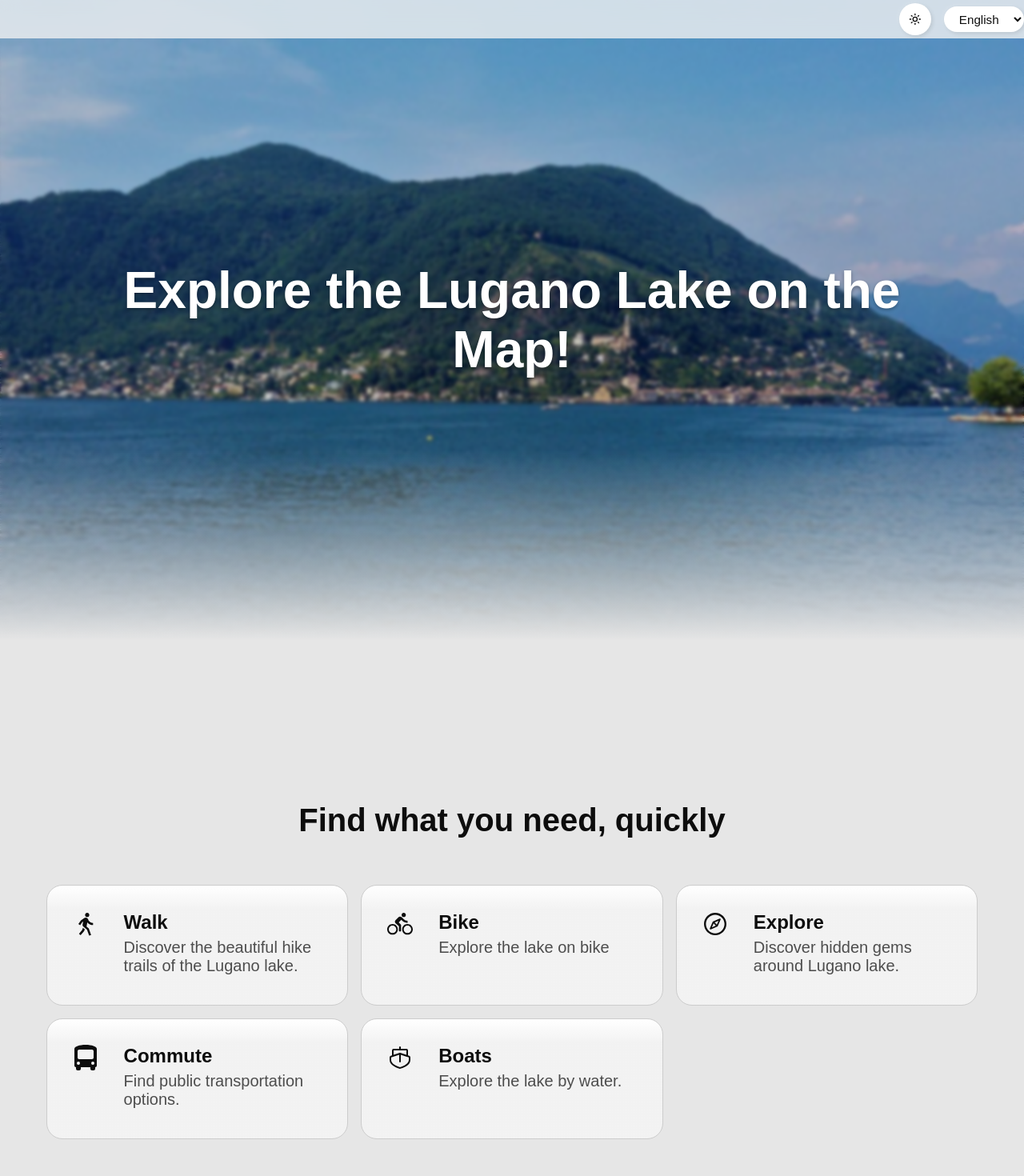
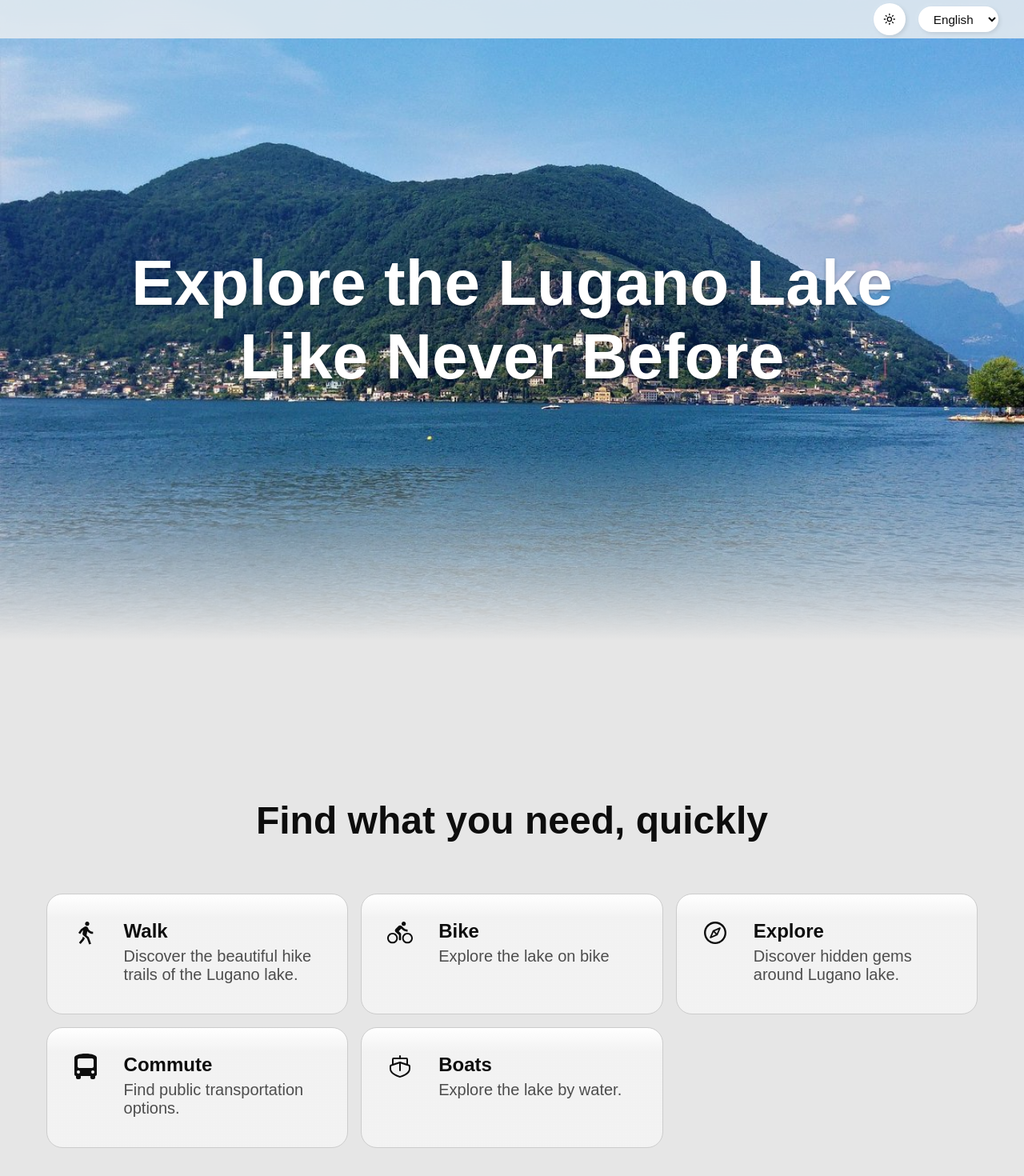
Before and after one commit to c4ctus96/lakeLugano, a React (Vite) app: page / in a window 1280 px wide. Shown: the top 1470 px of the page at 80% size. Built offline with nearby package versions, Linux system fonts and the light colour scheme; no server answers; the database is empty.

Commit message:
minor ui optimization

```diff
--- a/src/components/LandingPage.jsx
+++ b/src/components/LandingPage.jsx
@@ -21,7 +21,8 @@ const LandingPage = () => {
             <Header />
             <div className="page" id="hero-section">
                 <div className="container">
-                    <h1>Explore the Lugano Lake on the Map!</h1>
+                    <h1>Explore the Lugano Lake</h1>
+                    <h1>Like Never Before</h1>
                 </div>
                 <div className="bottom-gradient"></div>
             </div>
--- a/src/components/LanguageSelector.jsx
+++ b/src/components/LanguageSelector.jsx
@@ -8,7 +8,7 @@ export default function LanguageSelector() {
     }
 
     return (
-        <select value={language} onChange={handleChange}>
+        <select value={language} onChange={handleChange} id="languageSelector">
             <option value="en">English</option>
             <option value="it">Italiano</option>
         </select>
--- a/src/locales/en.json
+++ b/src/locales/en.json
@@ -19,7 +19,7 @@
     "landingPage": {
 
         "section1": {
-            "title": "Compatible with all your devices",
+            "title": "Compatible with all of your devices",
             "text": "Whether you're on a bike, walking, or exploring, our app works seamlessly across all your devices. Plan your routes and enjoy the beauty of Lake Lugano wherever you are.",
             "cta": "Try now"
         }
--- a/src/styles.css
+++ b/src/styles.css
@@ -63,17 +63,18 @@ body {
 #header {
     top: 0;
     display: flex;
-    padding-right: 2rem;
     gap: 1rem;
     position: fixed;
     align-items: center;
     justify-content: flex-end;
     background-color: color-mix(in hsl, var(--bg) 80%, transparent);
     backdrop-filter: blur(12px);
-    z-index: 2000;
+    z-index: 999;
     width: 100%;
     height: 6%;
     border: none;
+    padding-right: 2rem;
+    right: 0;
 }
 
 #themeToggle {
@@ -94,7 +95,7 @@ body {
     padding: 10px 14px;
     margin: 80px 20px;
     gap: 16px;
-    border: 1px, solid, var(--border);
+    border: 1px solid var(--border);
     /*background: var(--gradient);*/
     background-color: var(--bg-light);
 }
@@ -159,7 +160,7 @@ select {
     background-color: var(--bg-light);
     width: 24px;
     height: 24px;
-    border: 1px, solid, var(--border);
+    border: 1px solid var(--border);
 }
 
 .page {
@@ -170,6 +171,11 @@ select {
     align-items: center;
     justify-content: center;
     box-sizing: border-box;
+}
+
+.mainPage {
+    height: 100dvh;
+    width: 100dvw;
 }
 
 .container {
@@ -224,7 +230,7 @@ img {
     padding: 1rem;
     gap: 0;
     background-color: var(--bg);
-    border: 1px, solid, var(--border);
+    border: 1px solid var(--border);
     background: var(--gradient);
     text-align: left;
 }
@@ -276,20 +282,23 @@ p {
 #hero-section .container {
     width: 80%;
     z-index: 1;
+    gap: 0;
 }
 
-#hero-section::before {
+/* #hero-section::before {
     content: "";
     position: absolute;
     inset: 0;
     backdrop-filter: blur(2px);
     background: rgba(0,0,0,0.15);
-}
+} */
 
 
 #hero-section h1 {
     text-shadow: 0 2px 4px rgba(0,0,0,0.3);
     color: #fff;
+    font-size: clamp(2rem, 8vw, 5rem);
+    margin: 0;
 }
 
 #hero-section .bottom-gradient  {
@@ -308,7 +317,7 @@ p {
 }
 
 #cards-section h1 {
-    font-size: 2.5rem;
+    font-size: clamp(1.5rem, 8vw, 3rem);
 }
 
 #menu > * {
@@ -455,7 +464,7 @@ h3 {
         margin: 0px;
         gap: min(16px, 2dvw);
         background-color: var(--bg);
-        border: 1px, solid, var(--border);
+        border: 1px solid var(--border);
         background: var(--gradient);
         background-color: var(--bg);
     }
```
